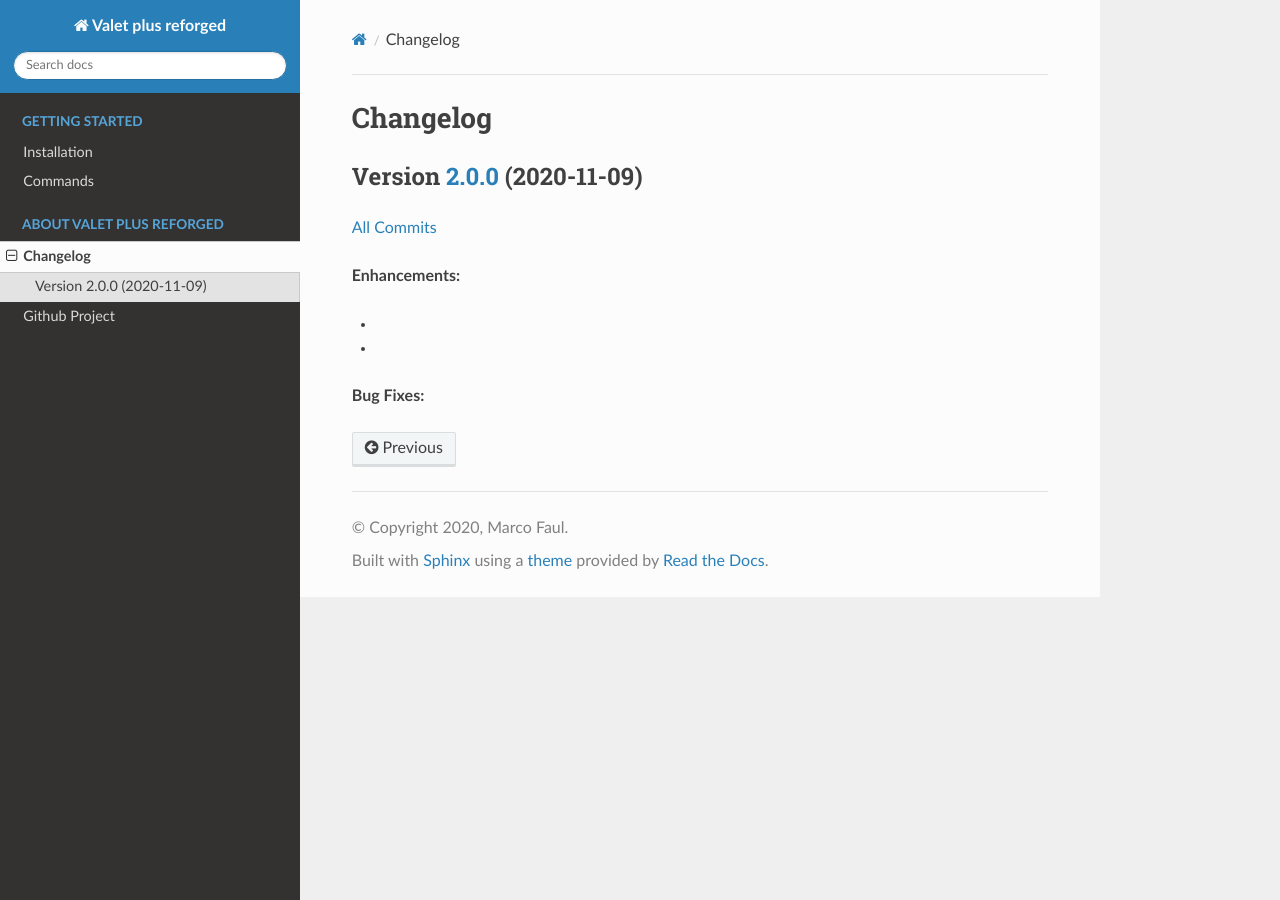
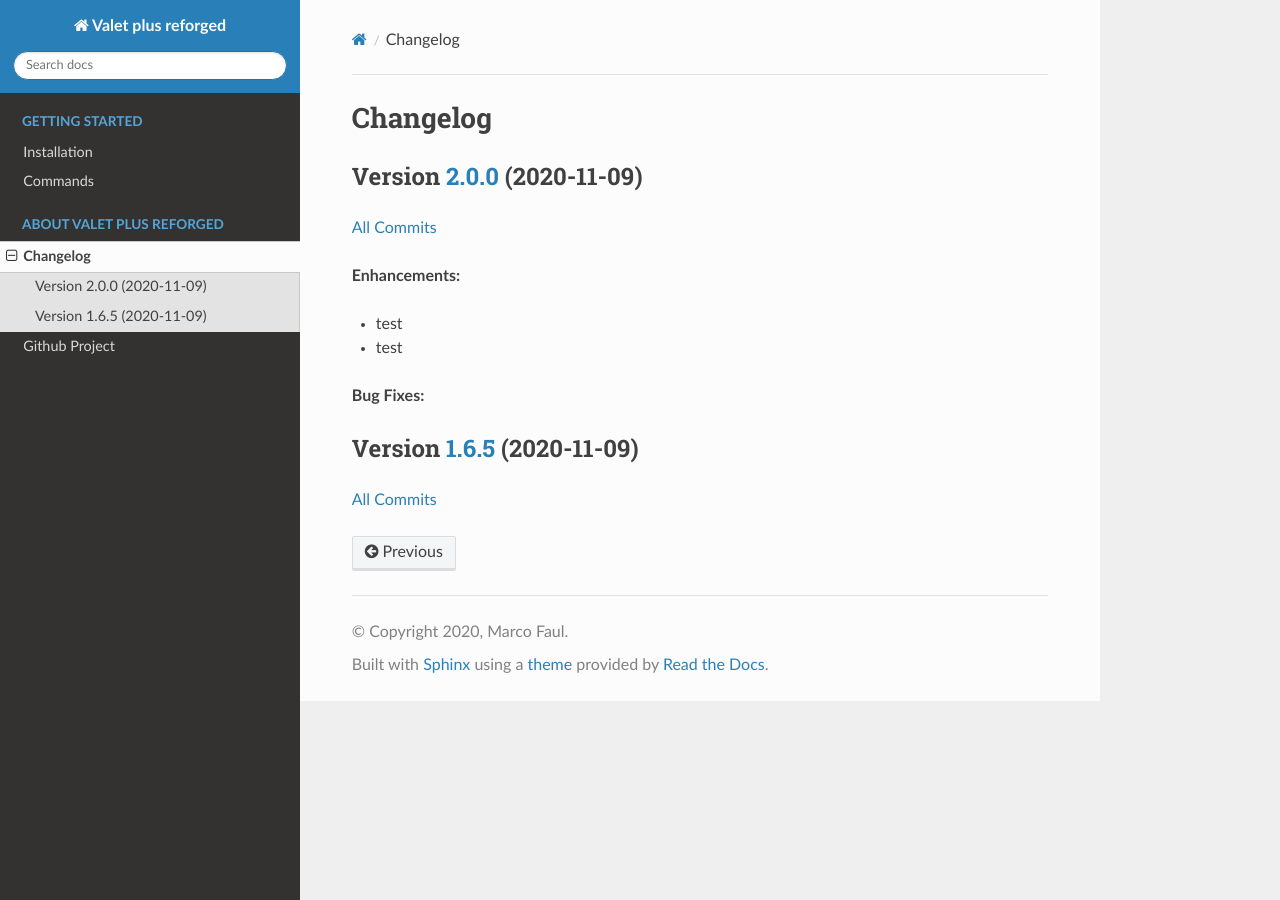
Before and after one commit to MarcoFaul/valetPlusReforged, a Sphinx documentation site: the page built from docs/changelog.md, in a window 1280 px wide. Built offline with Sphinx 7.4.7 and the Read the Docs theme 2.0.0, drawn with Linux system fonts in a browser that asks for light colours; pages that are not in the unit, such as notebooks, are missing from menus.

Commit message:
add auto release version push

```diff
--- a/docs/changelog.md
+++ b/docs/changelog.md
@@ -1,11 +1,15 @@
 # Changelog
 
-## Version [2.0.0](https://github.com/MarcoFaul/valetPlusReforged/tree/0.8.0) (2020-11-09)
-[All Commits](https://github.com/MarcoFaul/valetPlusReforged/compare/0.7.0..0.8.0)
+## Version [2.0.0](https://github.com/MarcoFaul/valetPlusReforged/tree/v2.0.0) (2020-11-09)
+[All Commits](https://github.com/MarcoFaul/valetPlusReforged/compare/v2.0.0..v1.6.5)
 
 **Enhancements:**
 
-*
-*
+*  test
+* test
 
 **Bug Fixes:**
+
+
+## Version [1.6.5](https://github.com/MarcoFaul/valetPlusReforged/tree/v1.6.5) (2020-11-09)
+[All Commits](https://github.com/MarcoFaul/valetPlusReforged/compare/v1.6.5..v1.6.0)
```
Also changed, not shown: 1 other file.
